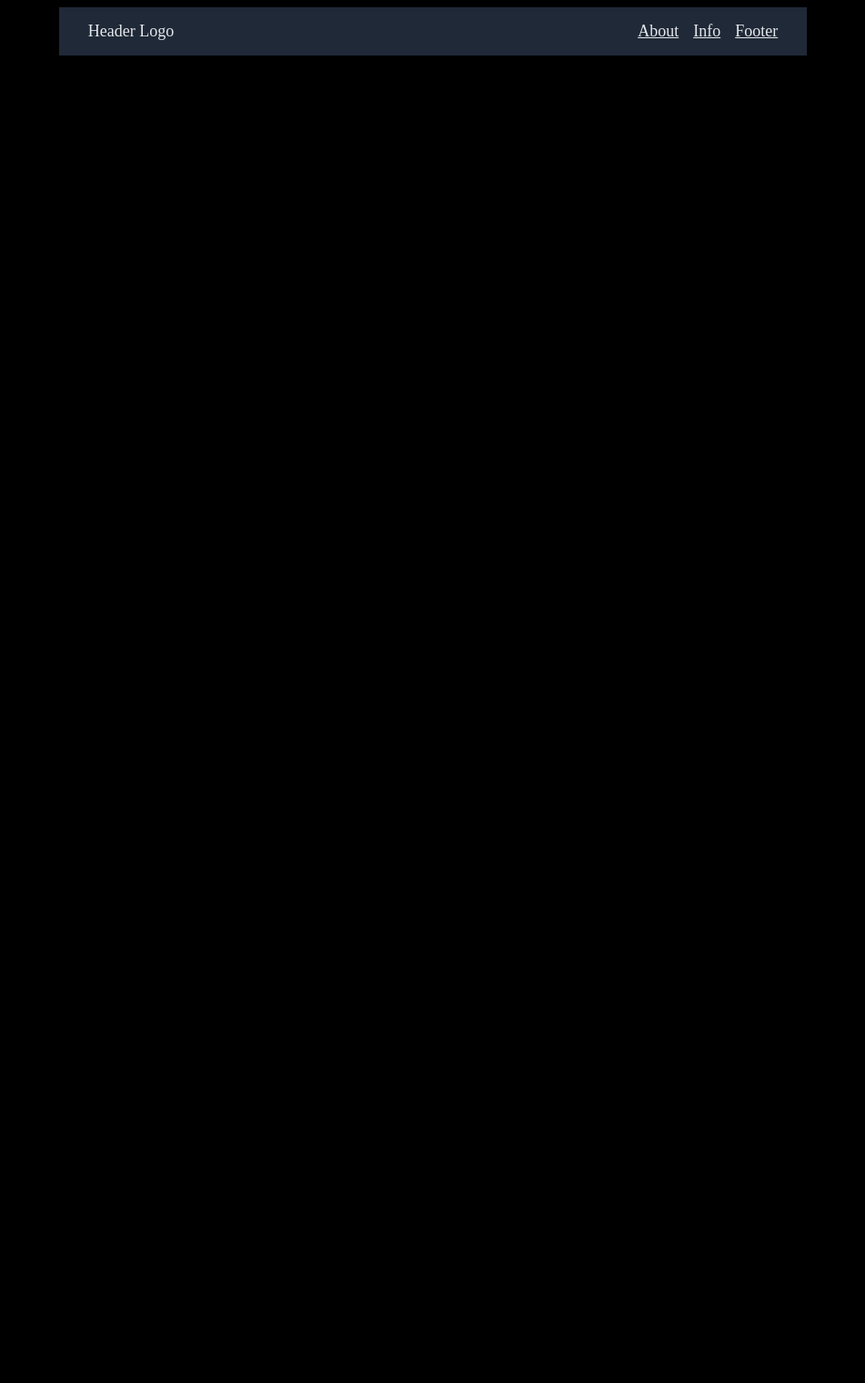
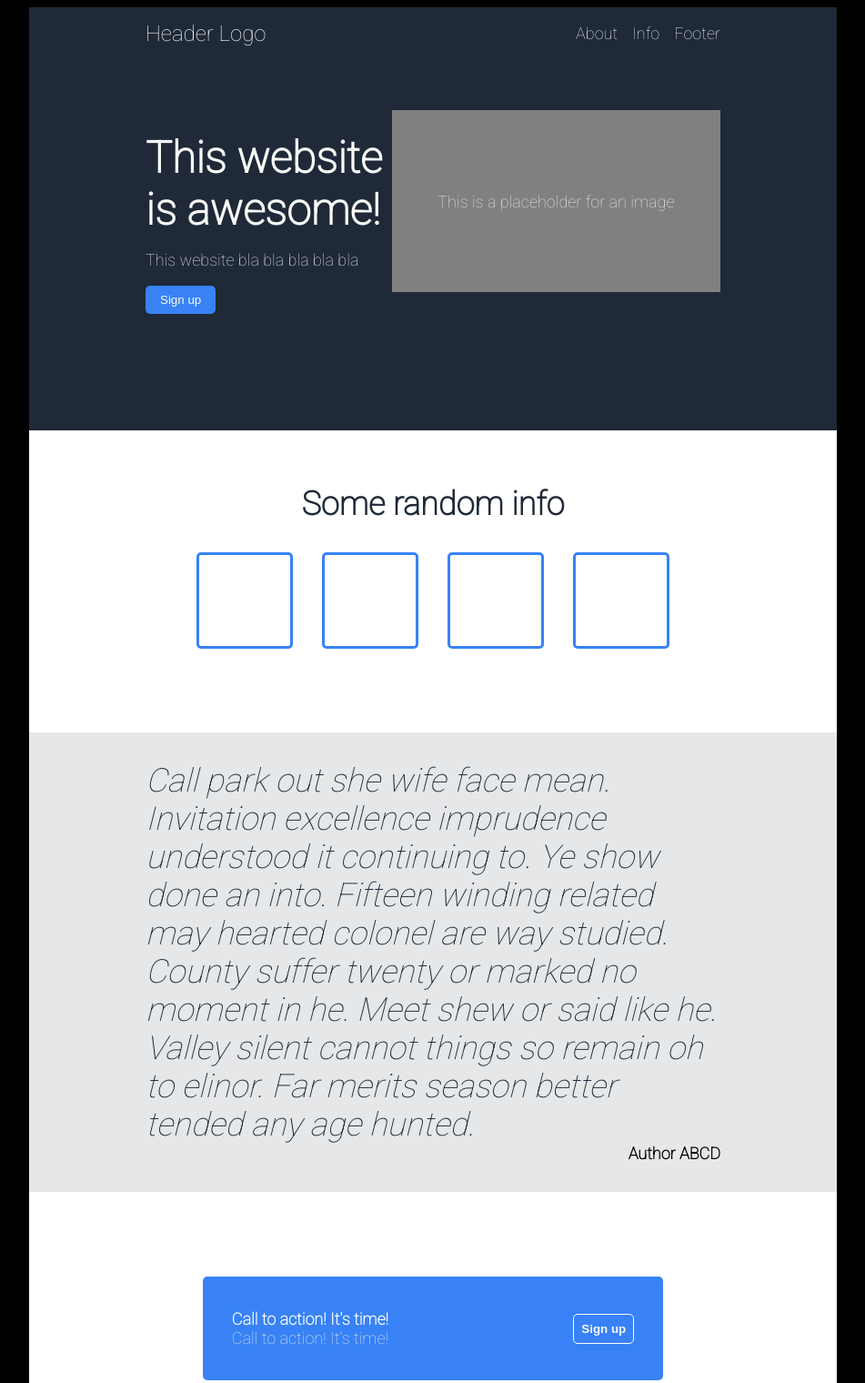
Before and after one commit to Averageasd/odin-landing-page, a plain HTML site: page index.html in a window 1280 px wide. Shown: the top 1520 px of the page at 91% size, without its empty margins (164-1115 px from the left). Before the commit the page ends 816 px from the top, so only its background shows below. Drawn offline with Linux system fonts and the light colour scheme.

Commit message:
finish project

```diff
--- a/index.html
+++ b/index.html
@@ -5,6 +5,9 @@
     <meta http-equiv="X-UA-Compatible" content="IE=edge">
     <meta name="viewport" content="width=device-width, initial-scale=1.0">
     <link rel="stylesheet" href="style.css">
+    <link rel="preconnect" href="https://fonts.googleapis.com">
+    <link rel="preconnect" href="https://fonts.gstatic.com" crossorigin>
+    <link href="https://fonts.googleapis.com/css2?family=Roboto:wght@100&display=swap" rel="stylesheet">
     <title>Landing Page</title>
 </head>
 <body>
@@ -18,6 +21,56 @@
                 <li><a href="#footer">Footer</a></li>
             </ul>
         </div>
+
+        <div class="introduction-text">
+            <div class="header-info">
+                <p class="bold-text">This website is awesome!<p>
+                <p class="website-intro">This website bla bla bla bla bla</p>
+                <button>Sign up</button>
+            </div>
+            <div class="placeholder-img-div">
+                This is a placeholder for an image
+            </div>
+        </div>
+
+        <div class="random-info">
+            <div class="random-info-header">Some random info</div>
+            <div class="random-img">
+                <div class="img-1"></div>
+                <div class="img-2"></div>
+                <div class="img-3"></div>
+                <div class="img-4"></div>
+            </div>
+
+        </div>
+        <div class="quote-section">
+            <div class="quote-text">
+                <i>Call park out she wife face mean.
+                Invitation excellence imprudence understood it continuing to.
+                Ye show done an into. Fifteen winding related may hearted colonel are way studied.
+                County suffer twenty or marked no moment in he. Meet shew or said like he.
+                Valley silent cannot things so remain oh to elinor. Far merits season better tended any age hunted.</i>
+            </div>
+            <div class="quote-author">
+                Author ABCD
+            </div>
+        </div>
+        <div class="product-advertising">
+            <div class="call-to-action">
+                <div class="call-to-action-text">
+                    <div class="slogan">
+                        Call to action! It's time!
+                    </div>
+                    <div class="instruction">
+                        Call to action! It's time!
+                    </div>
+                </div>
+                <button class="sign-up-btn">Sign up</button>
+            </div>
+        </div>
+        <div class="footer">
+            Copyright @ The Odin Project 2021
+        </div>
     </div>
 </body>
 </html>
--- a/style.css
+++ b/style.css
@@ -1,18 +1,28 @@
 body{
     height:100vh;
     background-color: black;
+    font-size: 18px;
+    font-family: 'Roboto', sans-serif;
+
+
+
 }
 
+.container{
+    margin-top:0px;
+}
 
 .nav-bar{
-    width: 60%;
+    width: 50%;
     margin: 0px auto;
     display: flex;
     justify-content: space-between;
     align-items: center;
     background-color: #1F2937;
-    padding-left:32px;
-    padding-right:32px;
+    padding-bottom: 32px;
+    padding-left: 128px;
+    padding-right: 128px;
+    color: #E5E7EB;
 }
 
 ul{
@@ -21,12 +31,178 @@ ul{
     list-style-type: none;
 }
 
-.navbar a{
+.nav-bar a{
     text-decoration: none;
-}
 
-.header-logo, a{
-    font-size: 18px;
     color:#E5E7EB;
 
 }
+
+.header-logo{
+    font-size:24px;
+    color:#F9FAF8;
+}
+
+.introduction-text{
+    background-color:#1F2937;
+    width: 50%;
+    margin: 0px auto;
+    display: flex;
+    justify-content: space-between;
+    align-items: center;
+    padding-left: 128px;
+    padding-right: 128px;
+    padding-bottom: 128px;
+    color: #E5E7EB;
+}
+
+.header-info{
+    width: 300px;
+}
+
+.header-info .bold-text{
+    font-size: 48px;
+    font-weight: 800;
+    color:#F9FAF8;
+}
+
+.placeholder-img-div{
+    width: 400px;
+    height: 200px;
+    background-color:gray;
+    display: flex;
+    justify-content: center;
+    align-items: center;
+}
+
+.header-info button{
+    background-color: #3882F6;
+    color:#F9FAF8;
+    padding-left:16px;
+    padding-right:16px;
+    padding-top:8px;
+    padding-bottom:8px;
+    border-radius: 5px;
+    border: none;
+}
+
+.header-info .website-intro{
+    margin-top: -32px;
+}
+
+.random-info{
+    margin: 0 auto;
+    width: 50%;
+    height: 300px;
+    padding-left:128px;
+    padding-right: 128px;
+    background-color: white;
+    display: flex;
+    flex-direction: column;
+    justify-content: center;
+    align-items: center;
+    gap:32px;
+    padding-bottom: 32px;
+    overflow: hidden;
+}
+
+.random-img{
+    display: flex;
+    justify-content: center;
+    align-items: center;
+    gap:32px;
+}
+
+.random-info .random-info-header{
+    font-size: 36px;
+    font-weight: 800;
+    color:#1F2937;
+}
+
+
+.random-img .img-1,.random-img .img-2,.random-img .img-3,.random-img .img-4{
+    width: 100px;
+    height: 100px;
+    border: solid 3px #3882F6;
+    border-radius: 5px;
+}
+
+.quote-section{
+    margin: 0 auto;
+    display: flex;
+    flex-direction: column;
+    align-items: center;
+    justify-content: center;
+    background-color: #E5E7E8;
+    width: 50%;
+    padding-top: 32px;
+    padding-bottom: 32px;
+    padding-left:128px;
+    padding-right: 128px;
+}
+
+.quote-section .quote-text{
+    font-size: 36px;
+    color:#1F2937;
+}
+
+.quote-section .quote-author{
+    align-self: flex-end;
+    font-weight: 800;
+}
+
+.product-advertising{
+    margin: 0 auto;
+    display: flex;
+    width: 50%;
+    height: 300px;
+    justify-content: center;
+    align-items: center;
+    background-color: white;
+    padding-left: 128px;
+    padding-right: 128px;
+
+    color:#E5E7E8;
+}
+
+.call-to-action{
+    background-color: #3882F6;
+    height: 50px;
+    width: 70%;
+    display: flex;
+    align-items:center;
+    justify-content: space-between;
+    padding: 32px;
+    border-radius: 5px;
+
+}
+.call-to-action .call-to-action-text{
+    display: flex;
+    flex-direction: column;
+}
+.slogan{
+    font-weight: 800;
+    color:#F9FAF8;
+}
+
+.sign-up-btn{
+    background-color: #3882F6;
+    border: solid 1px #F9FAF8;
+    color:#F9FAF8;
+    border-radius: 5px;
+    font-weight: 800;
+    padding:8px;
+}
+
+.footer{
+    width: 50%;
+    margin: 0 auto;
+    display: flex;
+    justify-content: center;
+    align-items: center;
+    background-color: #1F2937;
+    height: 100px;
+    color:#E5E7E8;
+    padding-left: 128px;
+    padding-right: 128px;
+}
```
